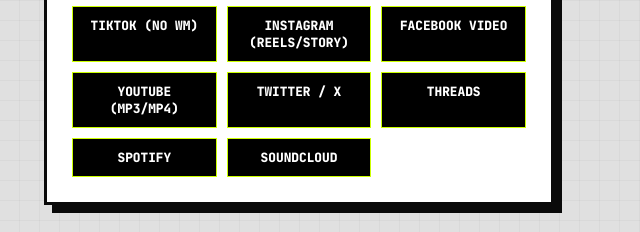
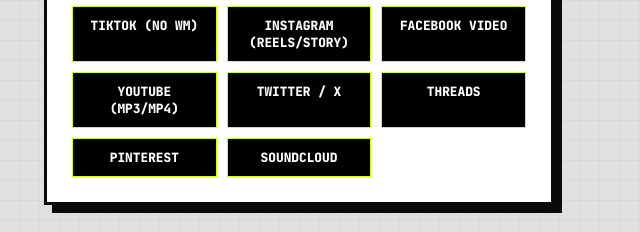
Before and after one commit to sanzzyproject/all-in-one-downloader, a website: page public/docs.html in a window 1280 px wide. Shown: the part 1020-1252 px from the top of the page, 341-981 px from the left. Drawn offline with Linux system fonts and the light colour scheme.

Commit message:
Update docs.html

```diff
--- a/public/docs.html
+++ b/public/docs.html
@@ -87,7 +87,7 @@
                     <div class="p-item">YOUTUBE (MP3/MP4)</div>
                     <div class="p-item">TWITTER / X</div>
                     <div class="p-item">THREADS</div>
-                    <div class="p-item">SPOTIFY</div>
+                    <div class="p-item">PINTEREST</div>
                     <div class="p-item">SOUNDCLOUD</div>
                 </div>
             </div>
```
